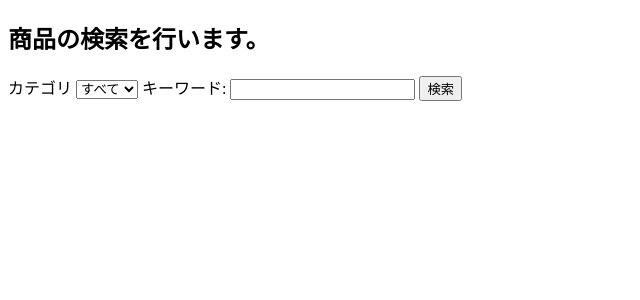
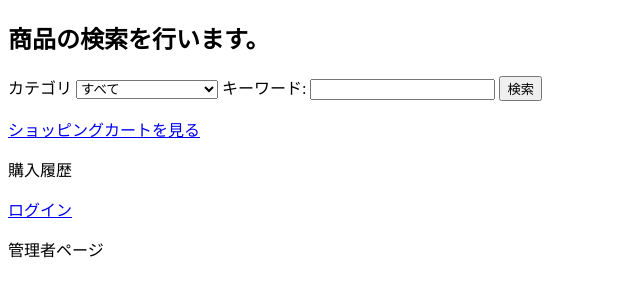
Before and after one commit to yokochan99ri-prog/EC-system, a Django app: page /Yokoyamazon/ in a window 1280 px wide. Shown: the top 300 px of the page, without its empty margins (0-640 px from the left). Run offline with Django 5.2, Linux system fonts and the light colour scheme.

Commit message:
商品検索結果画面の作成完了

```diff
--- a/mysite/webapp/templates/shopping/main.html
+++ b/mysite/webapp/templates/shopping/main.html
@@ -13,8 +13,11 @@
         <label>カテゴリ</label>
         <select name="category">
             <option value="" selected>すべて</option>
-            <option value="hat">帽子</option>
-            <option value="bag">鞄</option>
+            <option value="家電">家電</option>
+            <option value="パソコン・周辺機器">パソコン・周辺機器</option>
+            <option value="文房具">文房具</option>
+            <option value="キッチン用品">キッチン用品</option>
+            <option value="スポーツ用品">スポーツ用品</option>
         </select>
 
         <label>キーワード:</label>
@@ -23,5 +26,10 @@
         <button type="submit">検索</button>
     </form>
 
+    <p><a href='{% url "webapp:S01" %}'>ショッピングカートを見る</a></p>
+    <p>購入履歴</p>
+    <p><a href='{% url "webapp:M01" %}'>ログイン</a></p>
+    <p>管理者ページ</p>
+
 </body>
 </html>
--- a/mysite/webapp/urls.py
+++ b/mysite/webapp/urls.py
@@ -6,5 +6,5 @@ app_name = "webapp"
 urlpatterns = [
     path('', views.main, name='S01'),
     path('searchResult/', views.searchResult, name='S02'),
-    # path('login/', views.login, name='M01'),
+    path('login/', views.login, name='M01'),
 ]
--- a/mysite/webapp/views.py
+++ b/mysite/webapp/views.py
@@ -2,6 +2,7 @@ from django.shortcuts import render, redirect
 from django.urls import reverse
 from django.views.generic import View
 from webapp.models import AccountUser, ShoppingCategory, ShoppingItem, ShoppingItemsInCart, ShoppingPurchase, ShoppingPurchaseDetail, AdministratorAdmin
+from django.db.models import Q
 # from webapp.forms import UserForm
 
 def main(request):
@@ -11,12 +12,26 @@ def searchResult(request):
 
     keyword = request.GET.get('keyword')
     category = request.GET.get('category')
-    # context = {
-    #     'keyword': keyword,
-    #     'category': category,
-    # }
 
-    return render(request, "shopping/searchResult.html", {"keyword": keyword, "category": category})
+    products = ShoppingItem.objects.all()
+
+    if category:
+        products = products.filter(category__name=category)
+
+    if keyword:
+        products = products.filter(
+            Q(name__icontains=keyword) |
+            Q(manufacturer__icontains=keyword) |
+            Q(color__icontains=keyword)
+        )
+
+    context = {
+        'keyword': keyword,
+        'category': category,
+        'products': products,
+    }
+
+    return render(request, "shopping/searchResult.html", context)
 
 
 # def login(request):
```
Also changed, not shown: mysite/webapp/templates/shopping/searchResult.html (+30 -3 lines).
